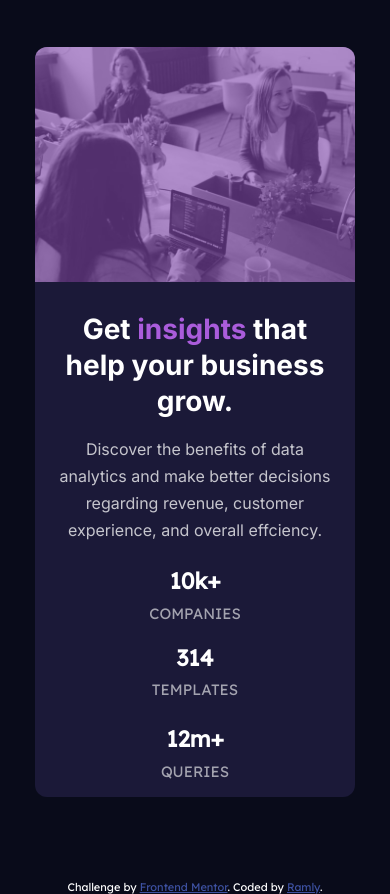
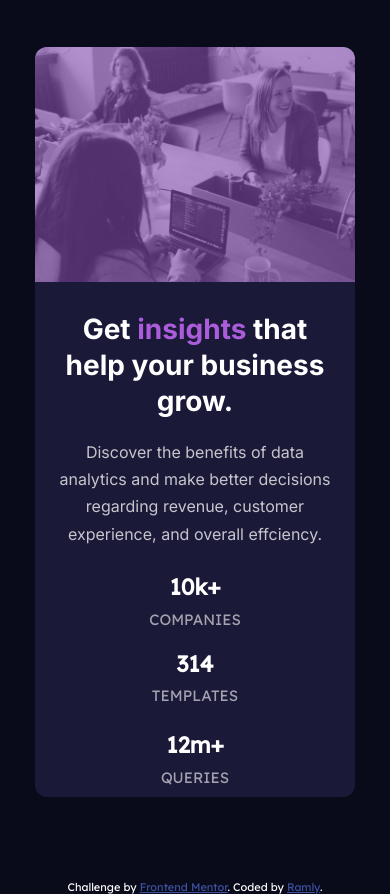
Before and after one commit to Ramly23/Stats-Preview, a plain HTML site: page index.html in a window 390 px wide. Drawn offline with Linux system fonts and the light colour scheme.

Commit message:
Add files via upload

```diff
--- a/index.html
+++ b/index.html
@@ -73,8 +73,13 @@
 
         <div class="flex hide-for-desktop">
           <div class="first-section-mobile">
-            <h1>Get <span>insights</span> that<br>help your business<br>grow.
-            <p class = 'mobile-p'>Discover the benefits of data<br>analytics and make better decisions<br>regarding revenue, customer<br>experience, and overall effciency.</p>
+            <div class="flex">
+              <h1>Get <span>insights</span> that<br>help your business<br>grow.
+            </div>
+
+            <div class="flex">
+              <p class = 'mobile-p'>Discover the benefits of data<br>analytics and make better decisions<br>regarding revenue, customer<br>experience, and overall effciency.</p>
+            </div>
           </div>
         </div>
 
--- a/style.css
+++ b/style.css
@@ -171,6 +171,10 @@ body {
         font-size: 16px;
         line-height: 1.7;
         font-weight: 500;
+        font-family: 'Inter', sans-serif;
+        text-align: center;
+        position: relative;
+        bottom: 20px;
     }
 
     .row-mobile {
@@ -185,35 +189,35 @@ body {
 
     .companies {
         position: relative;
-        bottom: 30px;
+        bottom: 40px;
         color:hsla(0, 0%, 100%, 0.6);
     }
 
     .h2 {
         position: relative;
-        bottom: 20px;
+        bottom: 30px;
     }
 
     .three-one-four {
         position: relative;
-        bottom: 30px;
+        bottom: 40px;
     }
 
     .templates {
         position: relative;
-        bottom: 40px;
+        bottom: 50px;
         left: 0;
         color:hsla(0, 0%, 100%, 0.6);
     }
 
     .twelve-million {
         position: relative;
-        bottom: 35px;
+        bottom: 45px;
     }
 
     .queries {
         position: relative;
-        bottom: 45px;
+        bottom: 55px;
         color:hsla(0, 0%, 100%, 0.6);
     }
 
```
